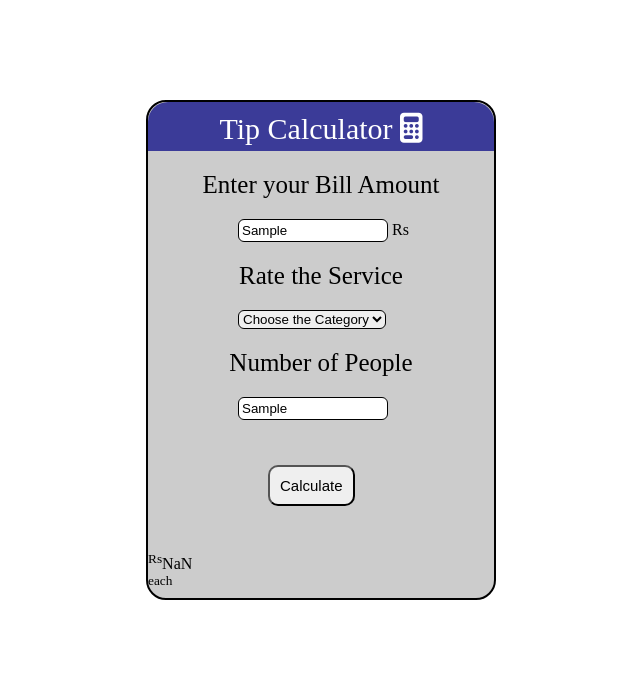
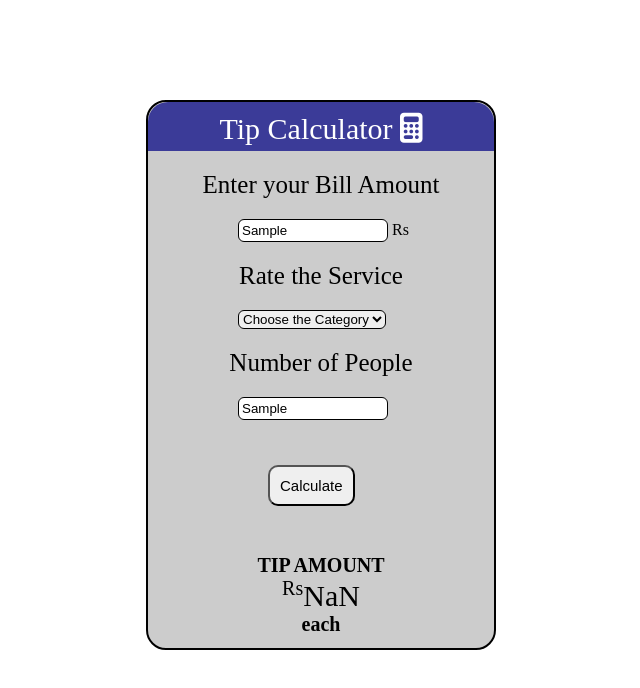
Before and after one commit to sujalgera01/Tip-Calculator, a plain HTML site: page index.html in a window 1280 px wide. Both pictures are taken after typing "Sample", "Sample" into the empty fields and a click on the button "Calculate". Shown: the whole page, without its empty margins (319-959 px from the left). Drawn offline with Linux system fonts and the light colour scheme.

Commit message:
final changes

```diff
--- a/style.css
+++ b/style.css
@@ -5,7 +5,7 @@
 }
 
 .container {
-	height: 500px;
+	height: 550px;
 	width: 350px;
 	margin: 100px auto;
 	background: #ccc;
@@ -66,3 +66,28 @@ input::placeholder{
 	background: #00d2d3;
 	border-color: #00d2d3;
 }
+
+#totalTip {
+  font-size: 30px;
+  margin-top: 3px;
+  text-align: center;
+}
+
+#totalTip:before {
+  content: "Tip amount";
+  font-size: 20px;
+  font-weight: bold;
+  display: block;
+  text-transform: uppercase;
+}
+
+#totalTip sup {
+  font-size: 20px;
+  top: -18px;
+}
+
+#totalTip small {
+  font-size: 20px;
+  font-weight: bold;
+  display: block;
+}
```
